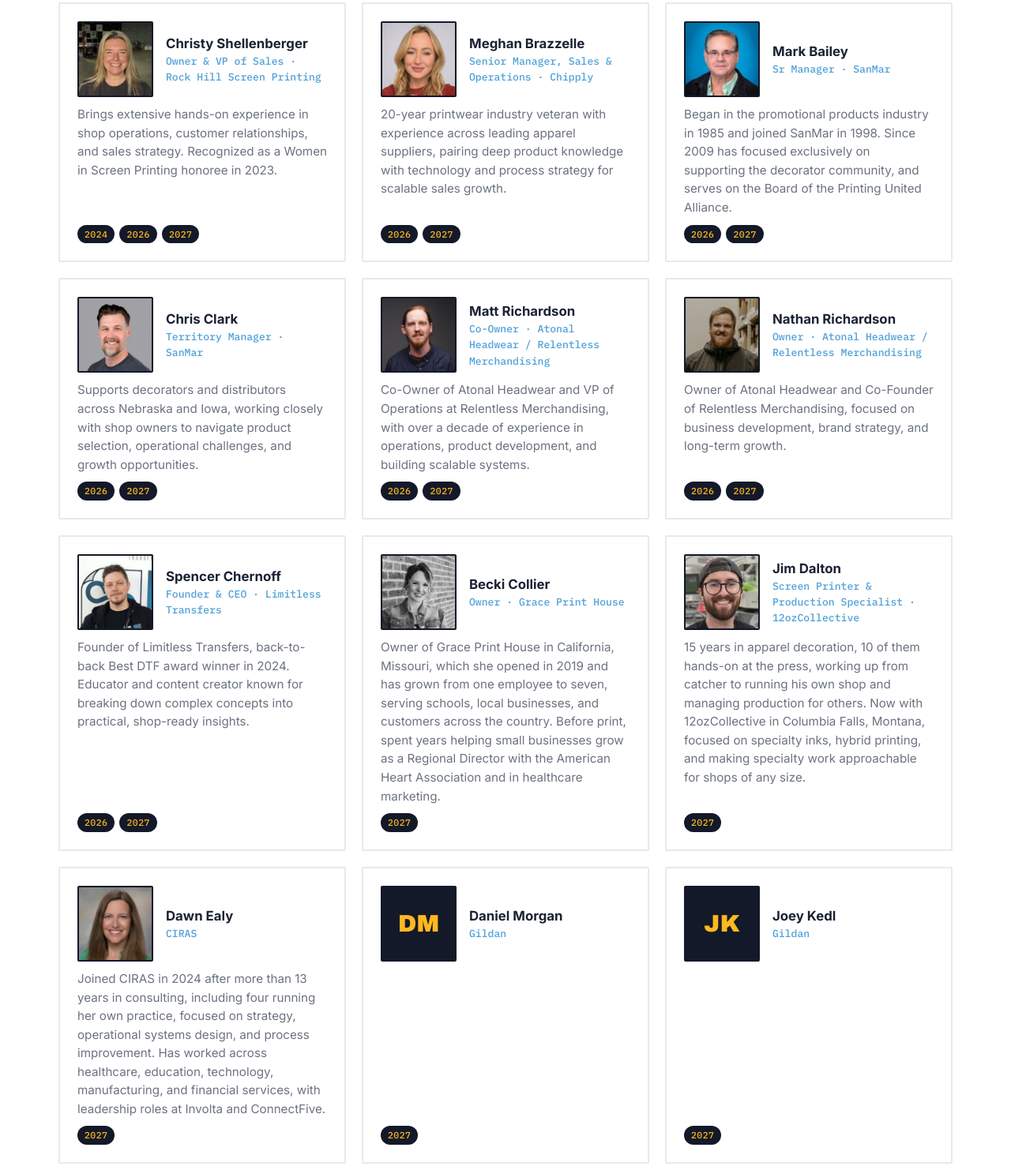
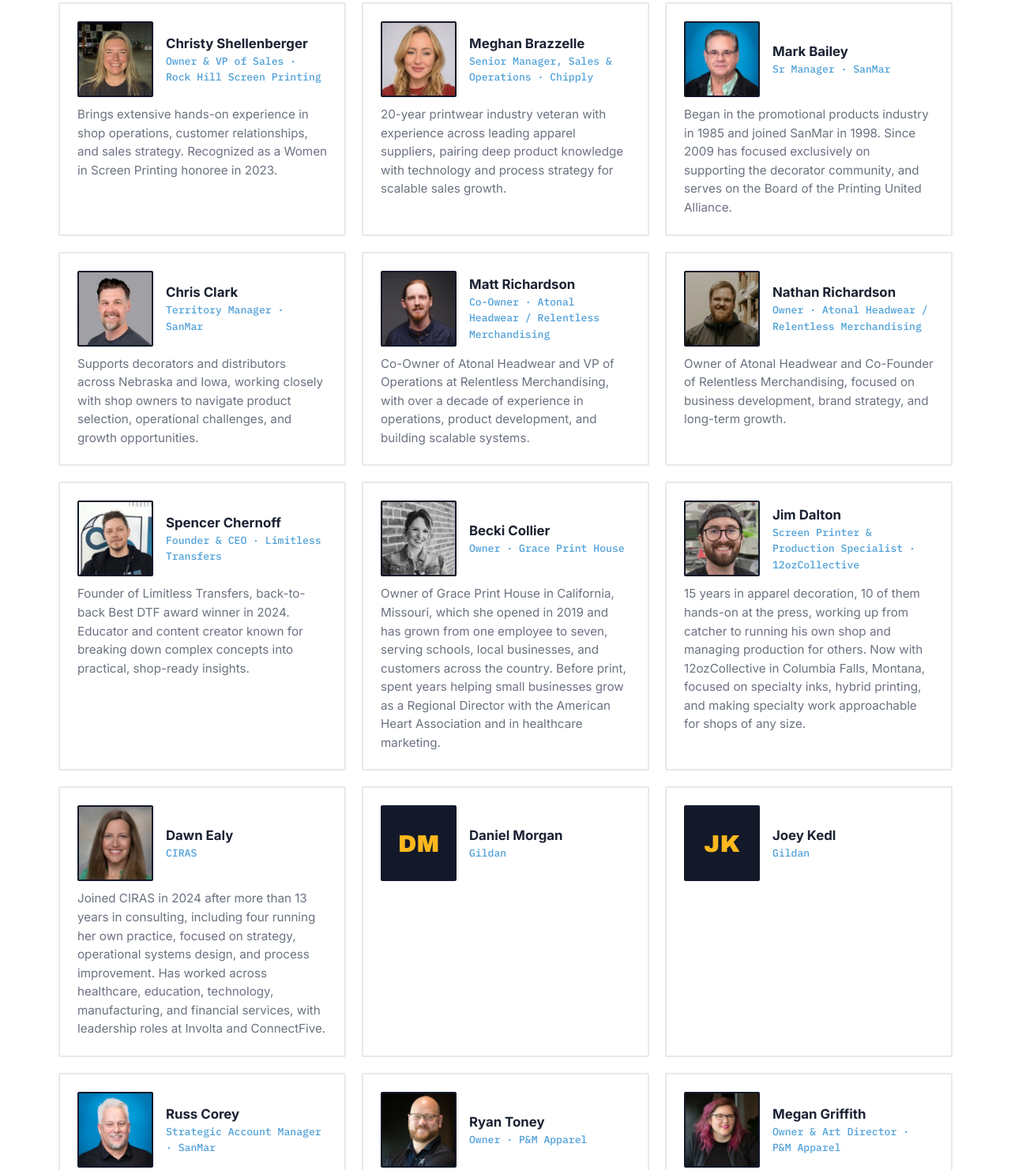
Before and after one commit to RTPMai/foc, a plain HTML site: page site/speakers.html in a window 1280 px wide. Shown: the part 460-1942 px from the top of the page at 79% size. Drawn offline with Linux system fonts and the light colour scheme.

Commit message:
Add files via upload

```diff
--- a/site/speakers.html
+++ b/site/speakers.html
@@ -78,7 +78,6 @@ gtag('config', 'G-VEZV2P4N23');
           </div>
         </div>
         <p class="speaker__bio">Brings extensive hands-on experience in shop operations, customer relationships, and sales strategy. Recognized as a Women in Screen Printing honoree in 2023.</p>
-        <div class="speaker__years"><span class="tag">2024</span><span class="tag">2026</span><span class="tag">2027</span></div>
       </div>
       <div class="speaker">
         <div class="speaker__head">
@@ -89,7 +88,6 @@ gtag('config', 'G-VEZV2P4N23');
           </div>
         </div>
         <p class="speaker__bio">20-year printwear industry veteran with experience across leading apparel suppliers, pairing deep product knowledge with technology and process strategy for scalable sales growth.</p>
-        <div class="speaker__years"><span class="tag">2026</span><span class="tag">2027</span></div>
       </div>
       <div class="speaker">
         <div class="speaker__head">
@@ -100,7 +98,6 @@ gtag('config', 'G-VEZV2P4N23');
           </div>
         </div>
         <p class="speaker__bio">Began in the promotional products industry in 1985 and joined SanMar in 1998. Since 2009 has focused exclusively on supporting the decorator community, and serves on the Board of the Printing United Alliance.</p>
-        <div class="speaker__years"><span class="tag">2026</span><span class="tag">2027</span></div>
       </div>
       <div class="speaker">
         <div class="speaker__head">
@@ -111,7 +108,6 @@ gtag('config', 'G-VEZV2P4N23');
           </div>
         </div>
         <p class="speaker__bio">Supports decorators and distributors across Nebraska and Iowa, working closely with shop owners to navigate product selection, operational challenges, and growth opportunities.</p>
-        <div class="speaker__years"><span class="tag">2026</span><span class="tag">2027</span></div>
       </div>
       <div class="speaker">
         <div class="speaker__head">
@@ -122,7 +118,6 @@ gtag('config', 'G-VEZV2P4N23');
           </div>
         </div>
         <p class="speaker__bio">Co-Owner of Atonal Headwear and VP of Operations at Relentless Merchandising, with over a decade of experience in operations, product development, and building scalable systems.</p>
-        <div class="speaker__years"><span class="tag">2026</span><span class="tag">2027</span></div>
       </div>
       <div class="speaker">
         <div class="speaker__head">
@@ -133,7 +128,6 @@ gtag('config', 'G-VEZV2P4N23');
           </div>
         </div>
         <p class="speaker__bio">Owner of Atonal Headwear and Co-Founder of Relentless Merchandising, focused on business development, brand strategy, and long-term growth.</p>
-        <div class="speaker__years"><span class="tag">2026</span><span class="tag">2027</span></div>
       </div>
       <div class="speaker">
         <div class="speaker__head">
@@ -144,7 +138,6 @@ gtag('config', 'G-VEZV2P4N23');
           </div>
         </div>
         <p class="speaker__bio">Founder of Limitless Transfers, back-to-back Best DTF award winner in 2024. Educator and content creator known for breaking down complex concepts into practical, shop-ready insights.</p>
-        <div class="speaker__years"><span class="tag">2026</span><span class="tag">2027</span></div>
       </div>
       <div class="speaker">
         <div class="speaker__head">
@@ -155,7 +148,6 @@ gtag('config', 'G-VEZV2P4N23');
           </div>
         </div>
         <p class="speaker__bio">Owner of Grace Print House in California, Missouri, which she opened in 2019 and has grown from one employee to seven, serving schools, local businesses, and customers across the country. Before print, spent years helping small businesses grow as a Regional Director with the American Heart Association and in healthcare marketing.</p>
-        <div class="speaker__years"><span class="tag">2027</span></div>
       </div>
       <div class="speaker">
         <div class="speaker__head">
@@ -166,7 +158,6 @@ gtag('config', 'G-VEZV2P4N23');
           </div>
         </div>
         <p class="speaker__bio">15 years in apparel decoration, 10 of them hands-on at the press, working up from catcher to running his own shop and managing production for others. Now with 12ozCollective in Columbia Falls, Montana, focused on specialty inks, hybrid printing, and making specialty work approachable for shops of any size.</p>
-        <div class="speaker__years"><span class="tag">2027</span></div>
       </div>
       <div class="speaker">
         <div class="speaker__head">
@@ -177,7 +168,6 @@ gtag('config', 'G-VEZV2P4N23');
           </div>
         </div>
         <p class="speaker__bio">Joined CIRAS in 2024 after more than 13 years in consulting, including four running her own practice, focused on strategy, operational systems design, and process improvement. Has worked across healthcare, education, technology, manufacturing, and financial services, with leadership roles at Involta and ConnectFive.</p>
-        <div class="speaker__years"><span class="tag">2027</span></div>
       </div>
       <div class="speaker">
         <div class="speaker__head">
@@ -188,7 +178,6 @@ gtag('config', 'G-VEZV2P4N23');
           </div>
         </div>
 
-        <div class="speaker__years"><span class="tag">2027</span></div>
       </div>
       <div class="speaker">
         <div class="speaker__head">
@@ -199,7 +188,6 @@ gtag('config', 'G-VEZV2P4N23');
           </div>
         </div>
 
-        <div class="speaker__years"><span class="tag">2027</span></div>
       </div>
       <div class="speaker">
         <div class="speaker__head">
@@ -210,7 +198,6 @@ gtag('config', 'G-VEZV2P4N23');
           </div>
         </div>
         <p class="speaker__bio">Strategic Account Manager on SanMar's Decorator Solutions Team, based in Michigan and covering the Midwest, with over 30 years of experience in heat application decoration.</p>
-        <div class="speaker__years"><span class="tag">2026</span><span class="tag">2027</span></div>
       </div>
       <div class="speaker">
         <div class="speaker__head">
@@ -221,7 +208,6 @@ gtag('config', 'G-VEZV2P4N23');
           </div>
         </div>
         <p class="speaker__bio">Co-owner of P&amp;M Apparel, a third-generation, family-run decorated apparel company in Iowa. Focuses on long-term strategy, systems, and sales, building scalable processes that support both clients and the internal team. Previously served on the Gildan Board of Decorators and currently serves on the Chipply Client Council.</p>
-        <div class="speaker__years"><span class="tag">2024</span><span class="tag">2026</span><span class="tag">2027</span></div>
       </div>
       <div class="speaker">
         <div class="speaker__head">
@@ -232,7 +218,6 @@ gtag('config', 'G-VEZV2P4N23');
           </div>
         </div>
         <p class="speaker__bio">Co-owner and Art Director of P&amp;M Apparel, overseeing design, production, and day-to-day operations. Named a Screen Printing Magazine Rising Star and recognized as one of the Six Women in Screen Printing in 2024.</p>
-        <div class="speaker__years"><span class="tag">2024</span><span class="tag">2026</span><span class="tag">2027</span></div>
       </div>
     </div>
     <p style="margin-top:40px;display:flex;gap:16px;flex-wrap:wrap;"><a class="btn btn--gold" href="/notify">Get Notified for FOC27</a></p>
```
Also changed, not shown: 1 other file.
